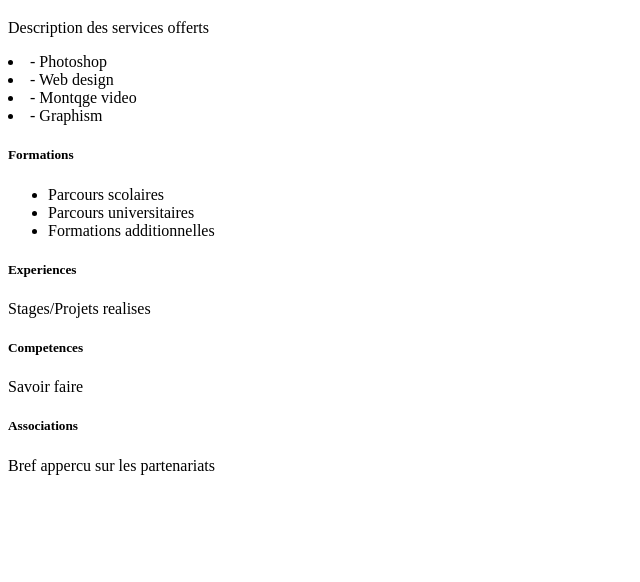
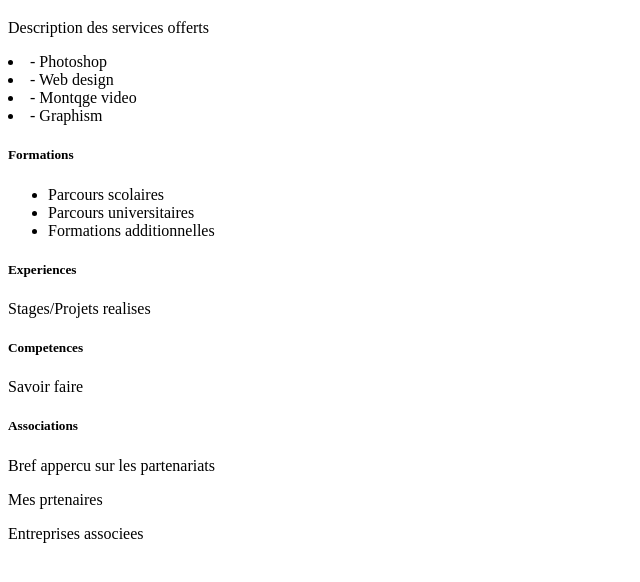
Before and after one commit to jeagass/git-mon-cv, a plain HTML site: page index.html in a window 1280 px wide. Shown: the part 88-670 px from the top of the page, without its empty margins (0-640 px from the left). Drawn offline with Linux system fonts and the light colour scheme.

Commit message:
mise en place de la section assotiations

```diff
--- a/index.html
+++ b/index.html
@@ -42,6 +42,8 @@
 
          <h5>Associations</h5>
          <p>Bref appercu sur les partenariats</p>
+         <p>Mes prtenaires</p>
+         <p>Entreprises associees</p>
 
 </body>
 </html>
```
